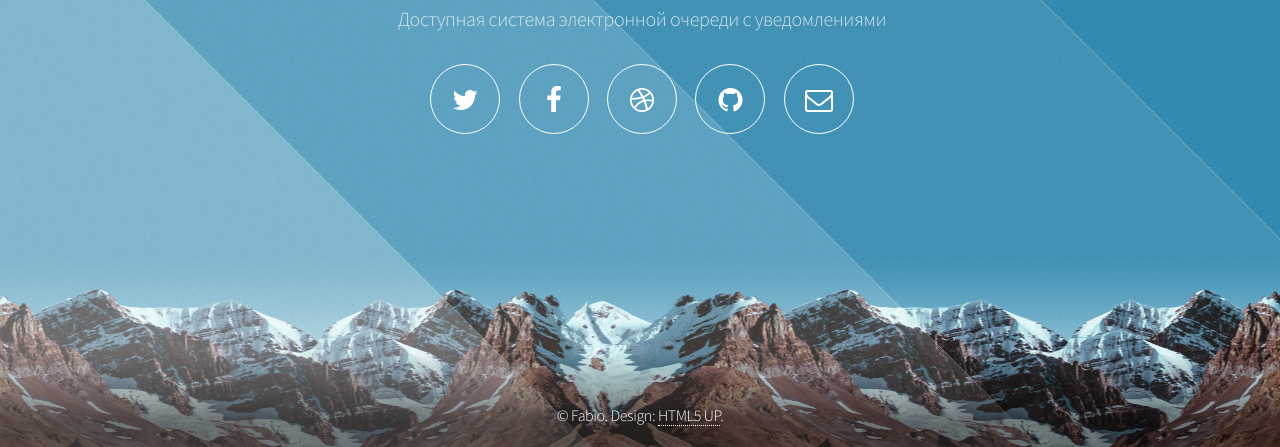
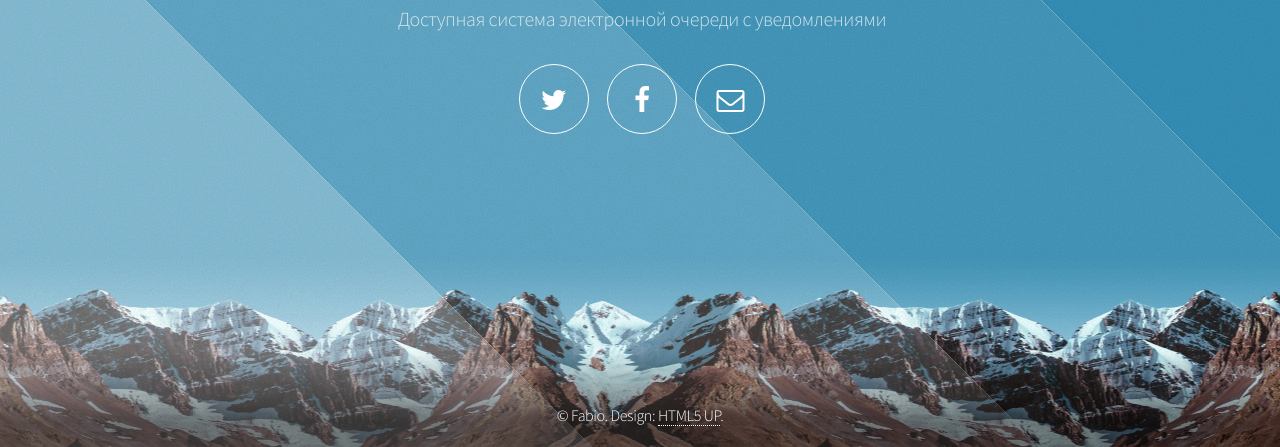
Before and after one commit to scherbatey/scherbatey.github.io, a plain HTML site: page index.html in a window 1280 px wide. Shown: the part 353-800 px from the top of the page. Drawn offline with Linux system fonts and the light colour scheme.

Commit message:
Remover unusable icons

```diff
--- a/index.html
+++ b/index.html
@@ -28,8 +28,6 @@
 							<ul>
 								<li><a href="#" class="icon fa-twitter"><span class="label">Twitter</span></a></li>
 								<li><a href="#" class="icon fa-facebook"><span class="label">Facebook</span></a></li>
-								<li><a href="#" class="icon fa-dribbble"><span class="label">Dribbble</span></a></li>
-								<li><a href="#" class="icon fa-github"><span class="label">Github</span></a></li>
 								<li><a href="#" class="icon fa-envelope-o"><span class="label">Email</span></a></li>
 							</ul>
 						</nav>
```
